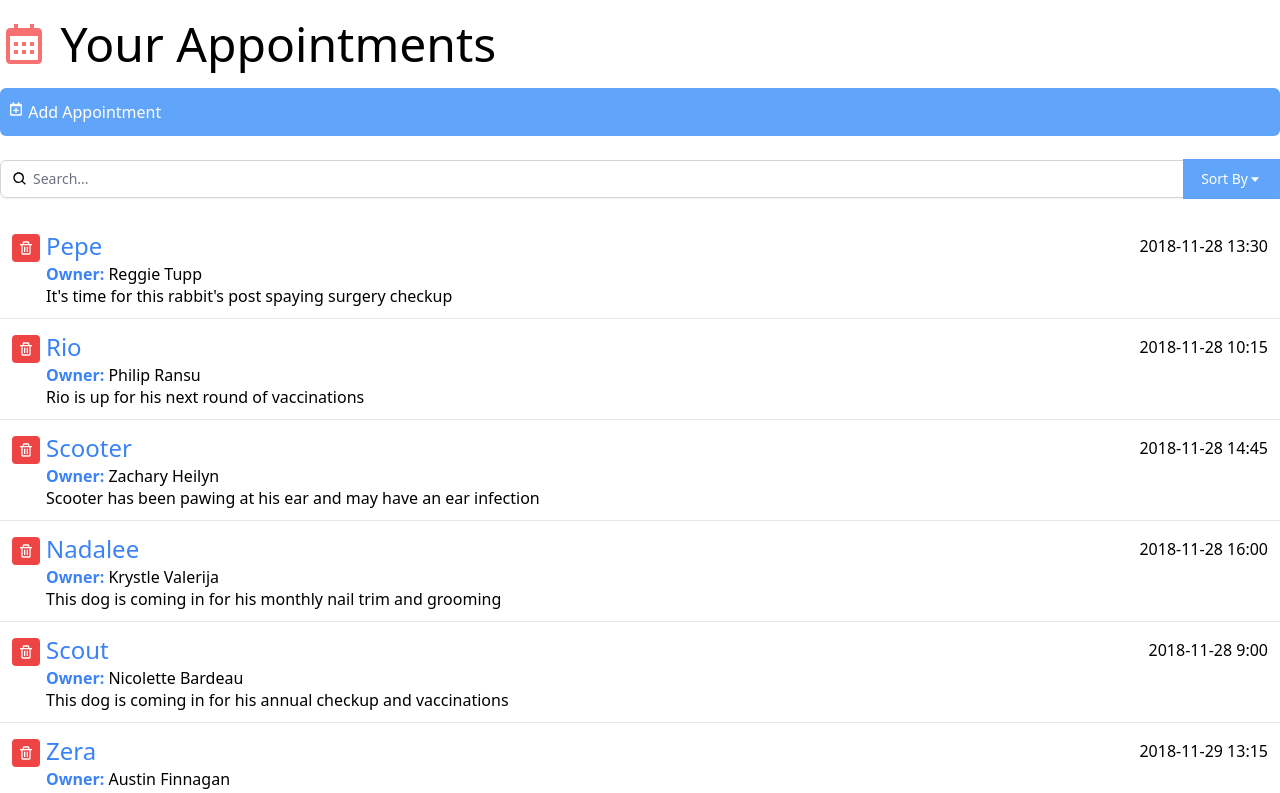
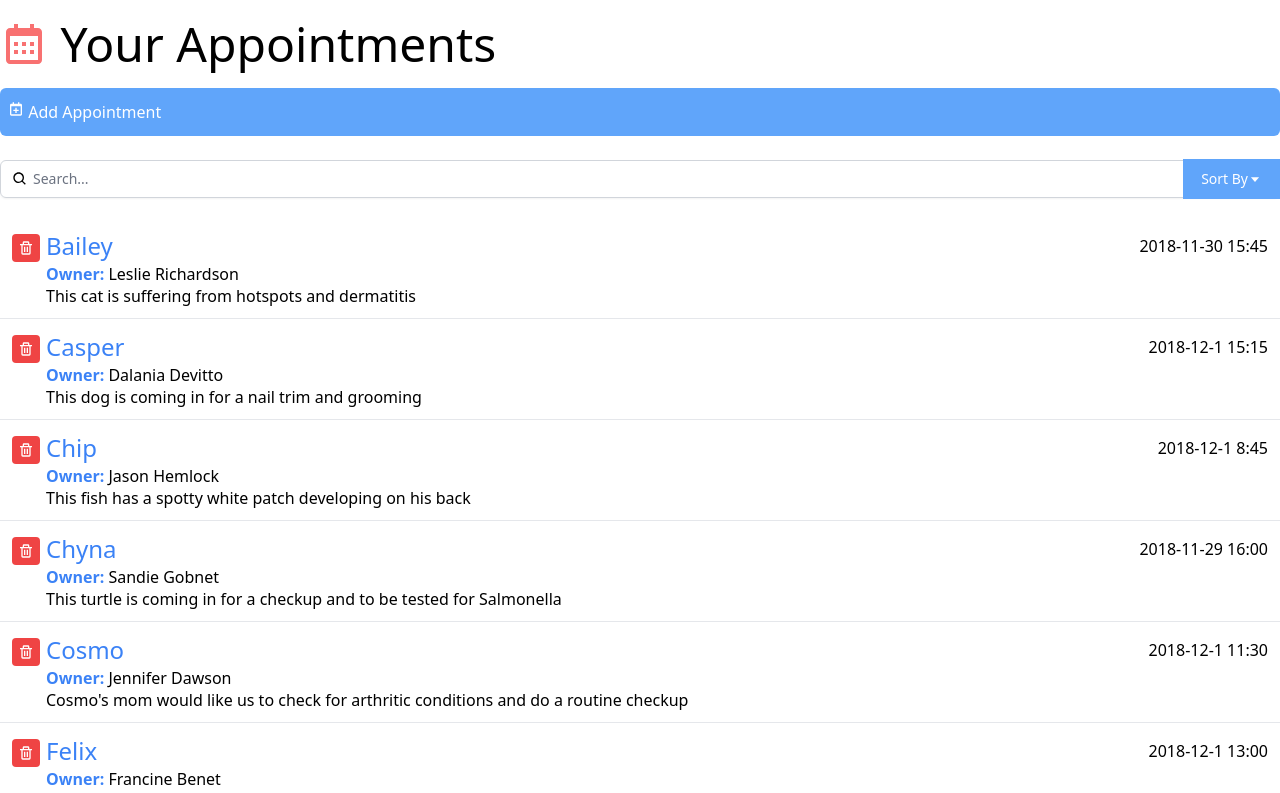
Before and after one commit to o-brayarn/react-user-interface, a React (Vite) app: page / in a window 1280 px wide. Shown: the top 793 px of the page. Built offline with nearby package versions, Linux system fonts and the light colour scheme.

Commit message:
setting up js sort

```diff
--- a/src/App.jsx
+++ b/src/App.jsx
@@ -7,14 +7,23 @@
 function App() {
   const [appointmentList, setAppointmentList] = useState([]);
   const [query, setQuery] = useState("");
+  const [sortBy, setSortBy] = useState("petName");
+  const [orderBy, setOrderBy] = useState("asc");
 
   // Searching with a filtered array
-  const filteredAppointments = appointmentList.filter((item) => {
+  const filteredAppointments = appointmentList
+    .filter((item) => {
       return (
         item.petName.toLowerCase().includes(query.toLowerCase()) ||
         item.ownerName.toLowerCase().includes(query.toLowerCase()) ||
         item.aptNotes.toLowerCase().includes(query.toLowerCase())
       );
+    })
+    .sort((a, b) => {
+      let order = orderBy === "asc" ? 1 : -1;
+      return a[sortBy].toLowerCase() < b[sortBy].toLowerCase()
+        ? -1 * order
+        : 1 * order;
     });
 
   const fetchData = useCallback(() => {
```
Lines whose indentation alone changed are shown as unchanged.
